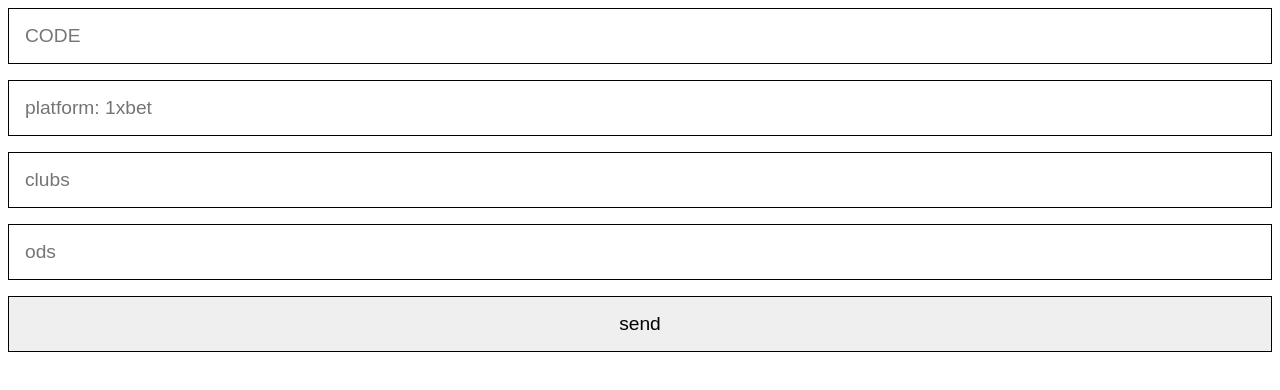
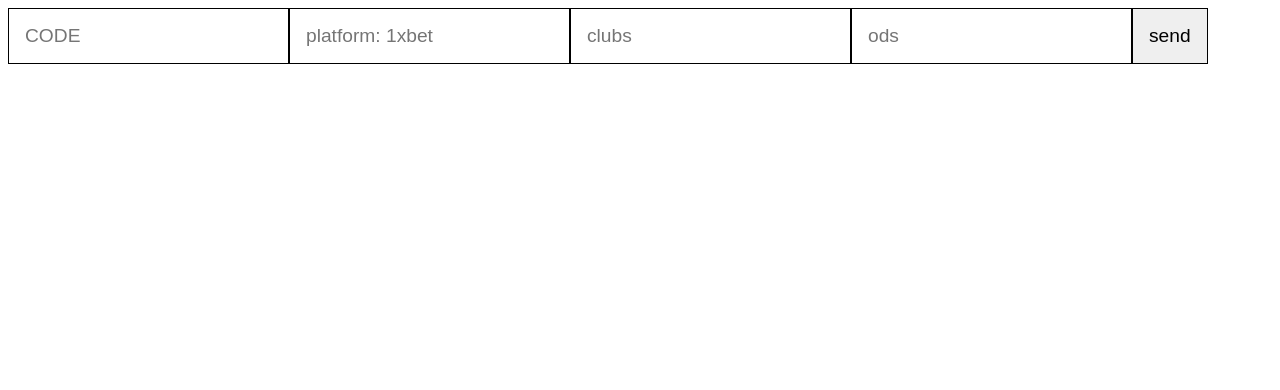
Before and after one commit to Dxtobi/beastgamesrex, a Next.js app: page /create in a window 1280 px wide. Shown: the top 390 px of the page. Built offline with nearby package versions, Linux system fonts and the light colour scheme.

Commit message:
first commit

```diff
--- a/src/pages/create.tsx
+++ b/src/pages/create.tsx
@@ -53,7 +53,7 @@
   return (
       <div>
 
-          <div style={styles.container}>
+          <div >
 
               <input
                 style={styles.input}
```
